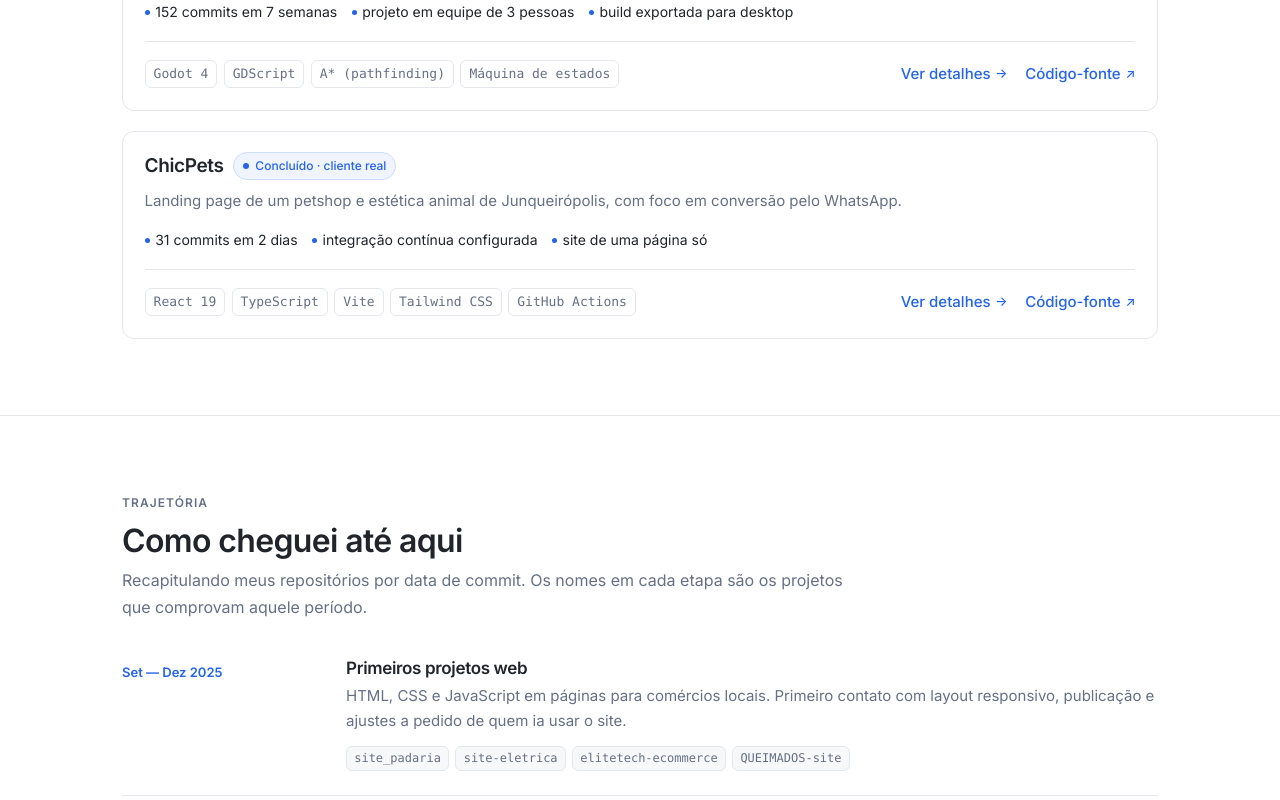
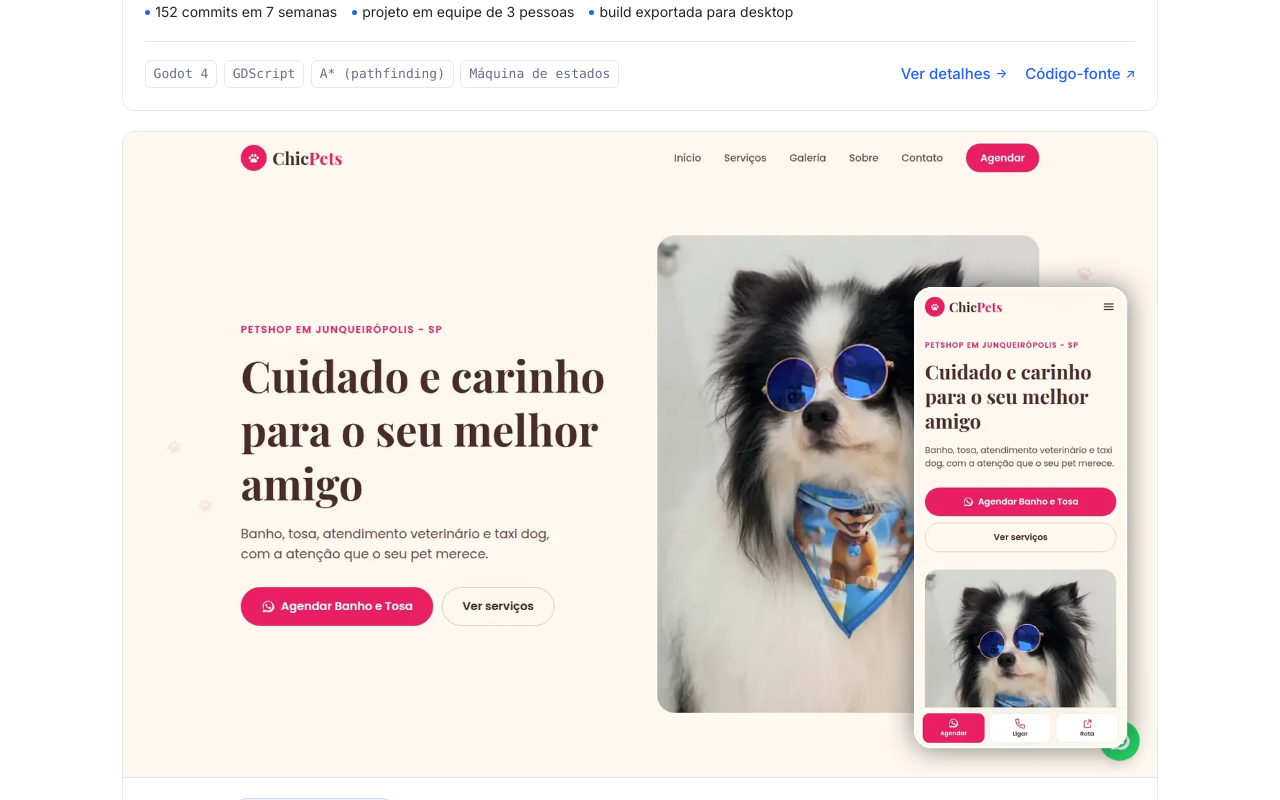
Before and after one commit to omurilomota/SiteProfissional, a React (Vite) app: page / in a window 1280 px wide. Shown: the part 1660-2460 px from the top of the page. Built offline with nearby package versions, Linux system fonts and the light colour scheme.

Commit message:
content: adiciona a captura de tela do ChicPets

```diff
--- a/src/data/projects.ts
+++ b/src/data/projects.ts
@@ -234,7 +234,9 @@ export const projects: Project[] = [
     repo: 'https://github.com/omurilomota/petshop-Chic',
     repoIsPublic: true,
     demo: null,
-    screenshot: null,
+    // Composta com a mesma captura em desktop (16:10, a proporção do cartão) e
+    // em celular emoldurado — mostra a responsividade numa imagem só.
+    screenshot: '/projetos/chicpets.webp',
     evidence: ['31 commits em 2 dias', 'integração contínua configurada', 'site de uma página só'],
     detail: {
       problem:
```
Also changed, not shown: public/projetos/chicpets.webp (added).
